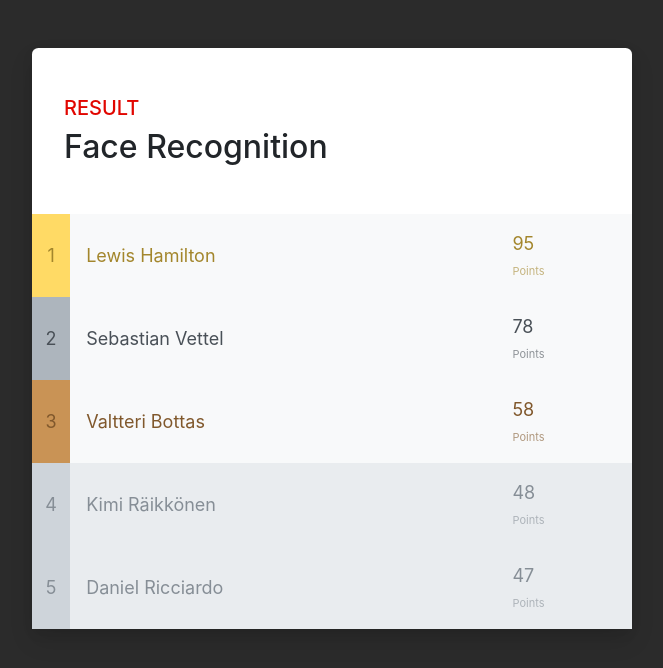
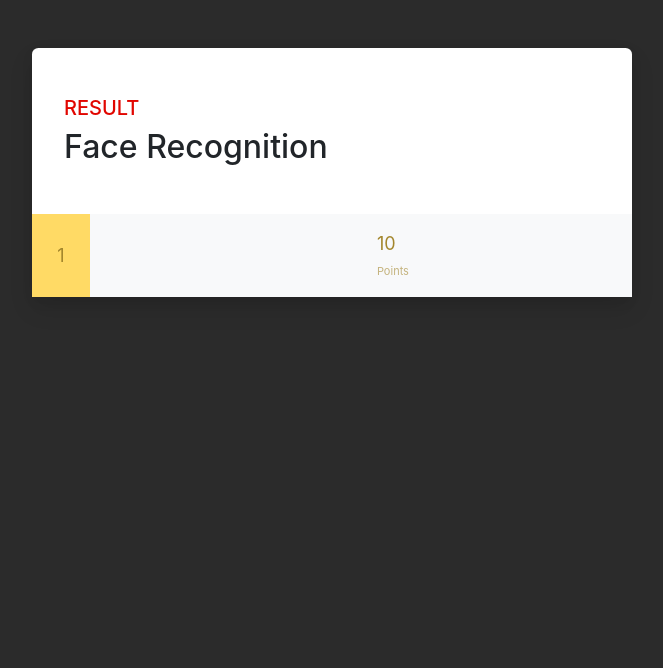
Before and after one commit to 2SIMA-Tim-Struktur-Data/face-detection-game, a PHP site: page /leaderboard.php in a window 1280 px wide. Shown: the part 56-724 px from the top of the page, without its empty margins (308-971 px from the left). Run offline with PHP 8.4, Linux system fonts and the light colour scheme; data comes from the database, SQL or seed files in the repository; tables that the repository leaves empty or names only in its code hold one stand-in row (values such as "Sample post"); some libraries are stand-ins or nearby versions; some web fonts are replaced.

Commit message:
Show ranks with sql and php

```diff
--- a/leaderboard.php
+++ b/leaderboard.php
@@ -1,4 +1,13 @@
-<?php session_start() ?>
+<?php
+session_start();
+include_once('php/db_handler.php');
+
+$sql_rank = "SELECT `username`, (MAX(`score`)) AS `high_score`, (rank() OVER(ORDER BY `high_score` DESC)) AS `all_ranks`
+FROM `snapshots` LEFT JOIN `users` ON `user_no` = `user_id` GROUP BY `user_no` ORDER BY `all_ranks` ";
+$result = mysqli_query($conn,$sql_rank);
+$resultCheck = mysqli_num_rows($result);
+
+?>
 <!DOCTYPE html>
 <html lang="en">
 
@@ -32,51 +41,21 @@
             <div class="list__body">
                 <table class="list__table">
                     <tbody>
-                        <tr class="list__row"
-                            data-image="https://www.formula1.com/content/fom-website/en/drivers/lewis-hamilton/_jcr_content/image.img.1920.medium.jpg/1533294345447.jpg"
-                            data-nationality="British" data-dob="1985-01-07" data-country="gb">
-                            <td class="list__cell"><span class="list__value">1</span></td>
-                            <td class="list__cell"><span class="list__value">Lewis Hamilton</span></td>
-                            <td class="list__cell"><span class="list__value"></span></td>
-                            <td class="list__cell"><span class="list__value">95</span><small
-                                    class="list__label">Points</small></td>
-                        </tr>
-                        <tr class="list__row"
-                            data-image="https://www.formula1.com/content/fom-website/en/drivers/sebastian-vettel/_jcr_content/image.img.1920.medium.jpg/1533294389985.jpg"
-                            data-nationality="German" data-dob="1987-07-03" data-country="de">
-                            <td class="list__cell"><span class="list__value">2</span></td>
-                            <td class="list__cell"><span class="list__value">Sebastian Vettel</span></td>
-                            <td class="list__cell"></td>
-                            <td class="list__cell"><span class="list__value">78</span><small
-                                    class="list__label">Points</small></td>
-                        </tr>
-                        <tr class="list__row"
-                            data-image="https://www.formula1.com/content/fom-website/en/drivers/valtteri-bottas/_jcr_content/image.img.1920.medium.jpg/1536135115661.jpg"
-                            data-nationality="Finnish" data-dob="1989-08-28" data-country="fi">
-                            <td class="list__cell"><span class="list__value">3</span></td>
-                            <td class="list__cell"><span class="list__value">Valtteri Bottas</span></td>
-                            <td class="list__cell"></td>
-                            <td class="list__cell"><span class="list__value">58</span><small
-                                    class="list__label">Points</small></td>
-                        </tr>
-                        <tr class="list__row"
-                            data-image="https://www.formula1.com/content/fom-website/en/drivers/kimi-raikkonen/_jcr_content/image.img.1920.medium.jpg/1544714269466.jpg"
-                            data-nationality="Finnish" data-dob="1979-10-17" data-country="fi">
-                            <td class="list__cell"><span class="list__value">4</span></td>
-                            <td class="list__cell"><span class="list__value">Kimi Räikkönen</span></td>
-                            <td class="list__cell"></td>
-                            <td class="list__cell"><span class="list__value">48</span><small
-                                    class="list__label">Points</small></td>
-                        </tr>
-                        <tr class="list__row"
-                            data-image="https://www.formula1.com/content/fom-website/en/drivers/daniel-ricciardo/_jcr_content/image.img.1920.medium.jpg/1544714300924.jpg"
-                            data-nationality="Australian" data-dob="1989-07-01" data-country="au">
-                            <td class="list__cell"><span class="list__value">5</span></td>
-                            <td class="list__cell"><span class="list__value">Daniel Ricciardo</span></td>
-                            <td class="list__cell"></td>
-                            <td class="list__cell"><span class="list__value">47</span><small
-                                    class="list__label">Points</small></td>
-                        </tr>
+                        <?php
+                        if($resultCheck > 0){
+                            while($row = mysqli_fetch_assoc($result)){
+                                echo "
+                                <tr class='list__row'>
+                                    <td class='list__cell'><span class='list__value'>".$row['all_ranks']."</span></td>
+                                    <td class='list__cell'><span class='list__value'>".$row['username']."</span></td>
+                                    <td class='list__cell'><span class='list__value'></span></td>
+                                    <td class='list__cell'><span class='list__value'>".$row['high_score']."</span><small class='list__label'>Points</small></td>
+                                </tr>";
+                            };
+                        };
+
+                        ?>
+
                     </tbody>
                 </table>
             </div>
```
